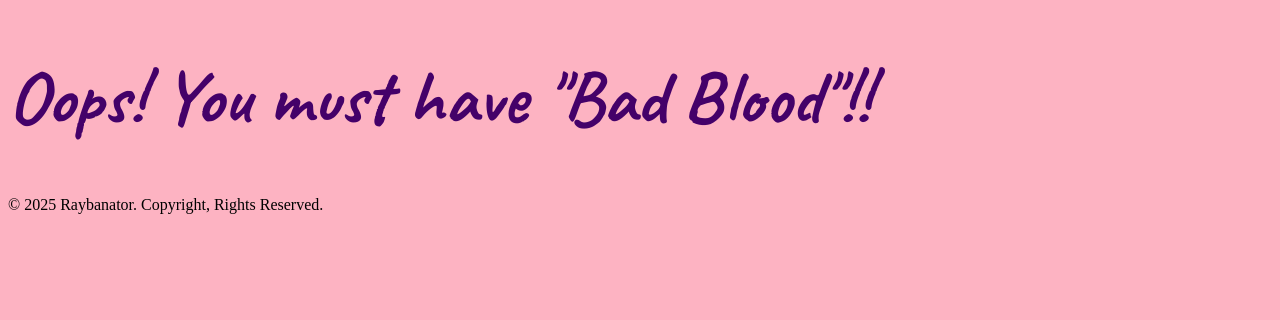
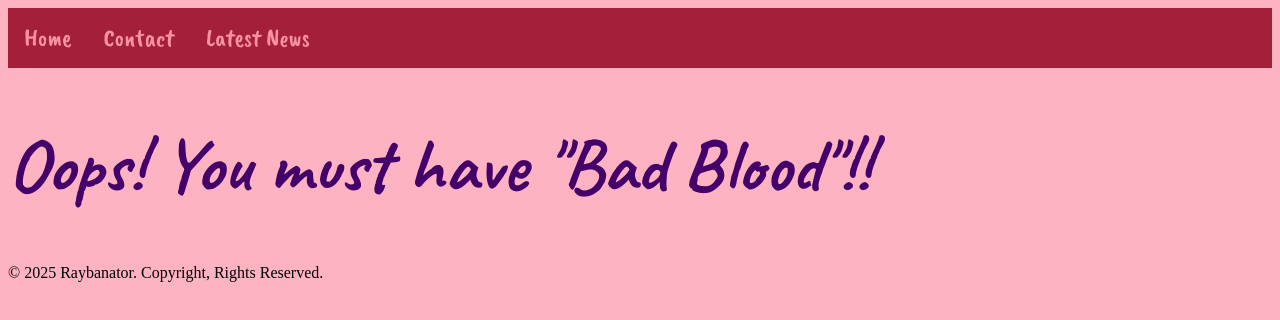
Before and after one commit to Rayyan-Alam/Hack_Club, a plain HTML site: page 404.html in a window 1280 px wide. Drawn offline with nearby package versions, Linux system fonts and the light colour scheme.

Commit message:
added nav

```diff
--- a/404.html
+++ b/404.html
@@ -11,6 +11,11 @@
 </head>
 
 <body>
+    <ul>
+        <li><a href="index.html">Home</a></li>
+        <li><a href="contact.html">Contact</a></li>
+        <li><a href="news.html">Latest News</a></li>
+    </ul>
     <h1>Oops! You must have "Bad Blood"!!</h1>
     <footer>
         © 2025 Raybanator. Copyright, Rights Reserved.
```
